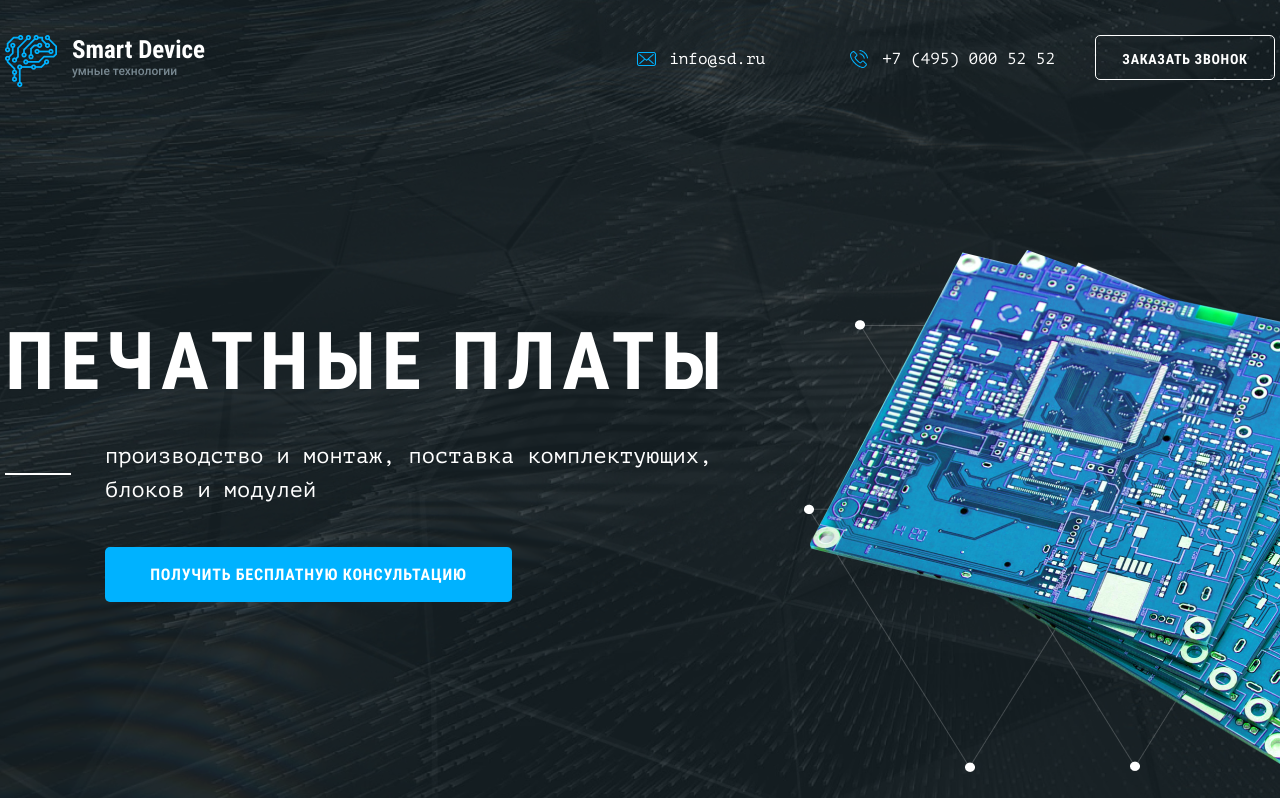
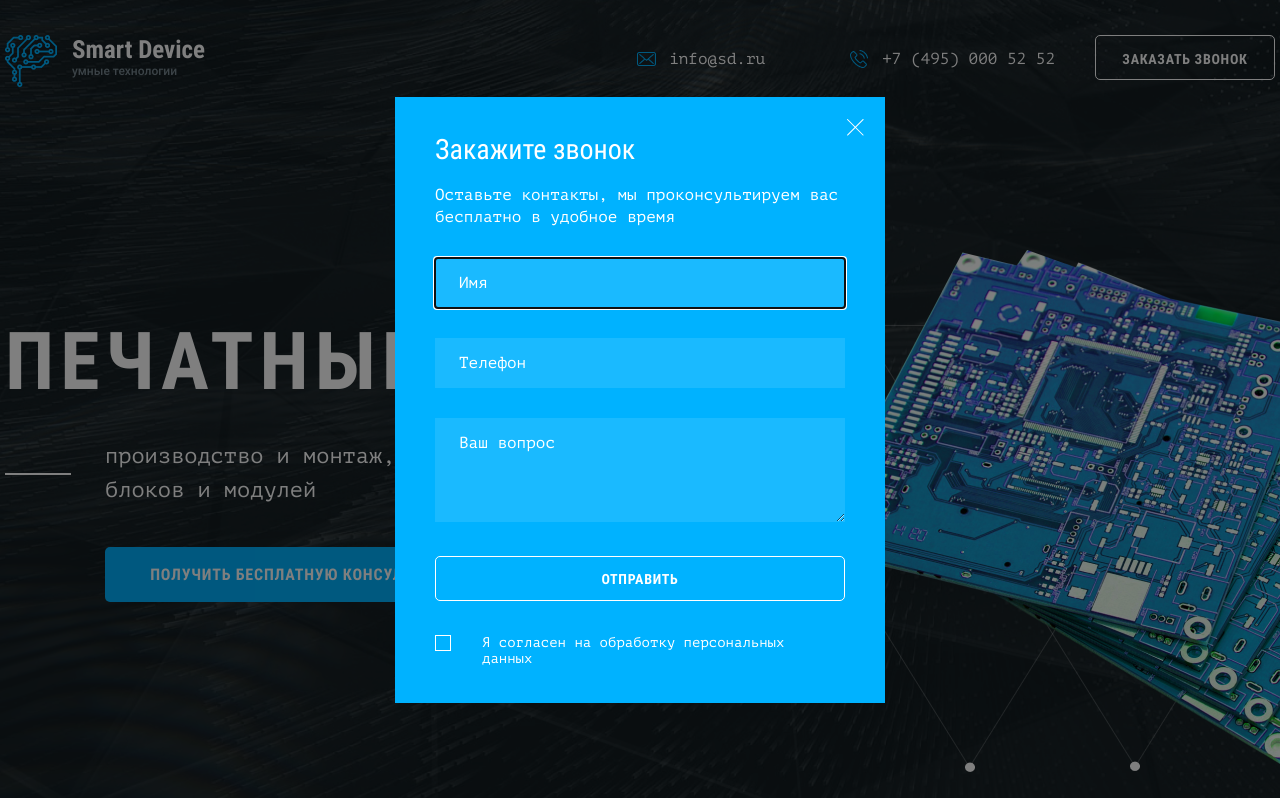
Before and after one commit to kosh89/smart-device, a website: page source/index.html in a window 1280 px wide. Both pictures are taken after a click on the button "ЗАКАЗАТЬ ЗВОНОК". Shown: the top 798 px of the page. Drawn offline with nearby package versions, Linux system fonts and the light colour scheme; files that its build step writes are made by us from their sources.

Commit message:
add modal with localstorage

```diff
--- a/source/index.html
+++ b/source/index.html
@@ -261,6 +261,28 @@
       </div>
     </footer>
   </div>
+
+  <section class="modal modal--closed">
+    <div class="modal__wrapper">
+      <div class="modal__content">
+        <button class="modal__close"></button>
+        <h2 class="modal__heading">Закажите звонок</h2>
+        <span class="modal__text">Оставьте контакты, мы проконсультируем вас бесплатно в удобное время</span>
+        <form class="modal__form modal-form">
+          <input type="text" class="modal-form__input modal-form__input--name" placeholder="Имя">
+          <input type="text" class="modal-form__input modal-form__input--phone" placeholder="Телефон">
+          <textarea class="modal-form__input modal-form__input--question"
+            placeholder="Ваш вопрос"></textarea>
+          <button type="submit" class="modal-form__submit button">Отправить</button>
+          <input class="modal-form__checkbox visually-hidden" type="checkbox" name="modal-personal-data"
+            id="modal-personal-data">
+          <label class="modal-form__label" for="modal-personal-data">Я согласен на обработку персональных
+            данных</label>
+        </form>
+      </div>
+    </div>
+  </section>
+
+  <script src="js/main.js"></script>
 </body>
-
 </html>
--- /dev/null
+++ b/source/js/main.js
@@ -0,0 +1,89 @@
+const htmlElement = document.querySelector('html');
+const contactsButtonElement = document.querySelector('.contacts__button');
+
+const modalElement = document.querySelector('.modal');
+const modalCloseElement = modalElement.querySelector('.modal__close');
+const modalFadeElement = modalElement.querySelector('.modal__wrapper');
+const modalFormSubmitElement = modalElement.querySelector('.modal-form__submit');
+
+const modalNameElement = document.querySelector('.modal-form__input--name');
+const modalPhoneElement = document.querySelector('.modal-form__input--phone');
+const modalQuestionElement = document.querySelector('.modal-form__input--question');
+
+const modalFormElement = modalElement.querySelector('.modal-form');
+const ESC_KEYCODE = 27;
+
+let isStorageSupport = true;
+let storageName = '';
+let storagePhone = '';
+let storageQuestion = '';
+
+try {
+  storageName = localStorage.getItem('name');
+  storagePhone = localStorage.getItem('phone');
+  storageQuestion = localStorage.getItem('question')
+} catch (err) {
+  isStorageSupport = false;
+}
+
+if (storageName) {
+  modalNameElement.value = storageName;
+}
+
+if (storagePhone) {
+  modalPhoneElement.value = storagePhone;
+}
+
+if (storageQuestion) {
+  modalQuestionElement.value = storageQuestion;
+}
+
+const onModalEscPress = function (evt) {
+  if (evt.keyCode === ESC_KEYCODE) {
+    closeModal();
+  }
+};
+
+const onModalCloseClick = function () {
+  closeModal();
+};
+
+const onModalFadeClick = function (evt) {
+  if (event.target.classList.contains('modal__wrapper')) {
+    closeModal();
+  }
+}
+
+const closeModal = function () {
+  modalElement.classList.add('modal--closed');
+  htmlElement.style.overflowY = 'auto';
+
+  document.removeEventListener('keydown', onModalEscPress);
+  modalCloseElement.removeEventListener('click', onModalCloseClick);
+  modalFadeElement.removeEventListener('click', onModalFadeClick);
+};
+
+const onContactsButtonClick = function() {
+  if (modalElement.classList.contains('modal--closed')) {
+    modalElement.classList.remove('modal--closed');
+    htmlElement.style.overflowY = 'hidden';
+    modalNameElement.focus();
+
+    document.addEventListener('keydown', onModalEscPress);
+    modalCloseElement.addEventListener('click', onModalCloseClick);
+    modalFadeElement.addEventListener('click', onModalFadeClick);
+  }
+}
+
+contactsButtonElement.addEventListener('click', onContactsButtonClick);
+
+modalFormElement.addEventListener('submit', function(e) {
+  if (!modalNameElement.value || !modalPhoneElement.value || !modalQuestionElement.value) {
+    e.preventDefault();
+    alert('Заполните все поля');
+  } else {
+    localStorage.setItem('name', modalNameElement.value);
+    localStorage.setItem('phone', modalPhoneElement.value);
+    localStorage.setItem('question', modalQuestionElement.value);
+  }
+})
--- /dev/null
+++ b/source/sass/modal-form.scss
@@ -0,0 +1,64 @@
+.modal-form__input {
+  background-color: #1abaff;
+  border: none;
+  margin-bottom: 30px;
+  color: #ffffff;
+  font-family: "PT Mono";
+  font-size: 16px;
+  line-height: 22px;
+  font-weight: 400;
+  padding: 14px 24px;
+  width: 100%;
+
+  &::placeholder {
+    color: #ffffff;
+  }
+
+  &--question {
+    height: 104px;
+  }
+}
+
+.modal-form__submit {
+  border: 1px solid #ffffff;
+  background-color: #00B2FF;
+  color: #ffffff;
+  width: 100%;
+  font-size: 14px;
+  line-height: 16px;
+  padding: 14px 5px 13px;
+  margin-right: 40px;
+  margin-bottom: 34px;
+  letter-spacing: 0.05em;
+}
+
+.modal-form__label {
+  width: 95%;
+  position: relative;
+  padding-left: 47px;
+  display: flex;
+  align-items: center;
+  font-family: "PT Mono";
+  font-weight: 400;
+  font-size: 14px;
+  line-height: 16px;
+  color: #ffffff;
+
+  &::before {
+    position: absolute;
+    content: "";
+    width: 16px;
+    height: 16px;
+    border: 1px solid #ffffff;
+    top: 0;
+    left: 0;
+  }
+}
+
+.modal-form__checkbox {
+  &:checked + .modal-form__label::before {
+    background-image: url("../img/questions/check.svg");
+    background-repeat: no-repeat;
+    background-position: center;
+  }
+}
--- /dev/null
+++ b/source/sass/modal.scss
@@ -0,0 +1,58 @@
+.modal {
+  &--closed {
+    display: none;
+  }
+}
+
+.modal__wrapper {
+  background-color: rgba(0, 0, 0, 0.5);
+  top: 0;
+  bottom: 0;
+  left: 0;
+  right: 0;
+  position: fixed;
+  display: flex;
+  justify-content: center;
+  align-items: center;
+  z-index: 10;
+}
+
+.modal__content {
+  width: 490px;
+  padding: 33px 40px 36px;
+  background-color: #00B2FF;
+  position: relative;
+}
+
+.modal__close {
+  position: absolute;
+  width: 20px;
+  height: 20px;
+  background-color: transparent;
+  top: 20px;
+  right: 20px;
+  border: none;
+  background-image: url("../img/modal/close.png");
+  background-repeat: no-repeat;
+  background-position: center;
+}
+
+.modal__heading {
+  margin: 0;
+  margin-bottom: 15px;
+  padding: 0;
+  color: #ffffff;
+  font-size: 28px;
+  line-height: 39px;
+  font-weight: 400;
+}
+
+.modal__text {
+  font-family: "PT Mono";
+  font-weight: 400;
+  font-size: 16px;
+  line-height: 22px;
+  margin-bottom: 30px;
+  display: block;
+  color: #ffffff;
+}
--- a/source/sass/questions-form.scss
+++ b/source/sass/questions-form.scss
@@ -51,9 +51,6 @@
   font-size: 14px;
   line-height: 16px;
   color: #ffffff;
-}
-
-.questions-form__label {
   position: relative;
   padding-left: 32px;
   display: flex;
--- a/source/sass/style.scss
+++ b/source/sass/style.scss
@@ -15,3 +15,5 @@
 @import "social.scss";
 @import "navigation.scss";
 @import "address.scss";
+@import "modal.scss";
+@import "modal-form.scss";
```
Also changed, not shown: build/css/style.min.css, build/img/modal/close.png (added), build/index.html, build/js/main.js (added), source/img/modal/close.png (added), 1 other file.
